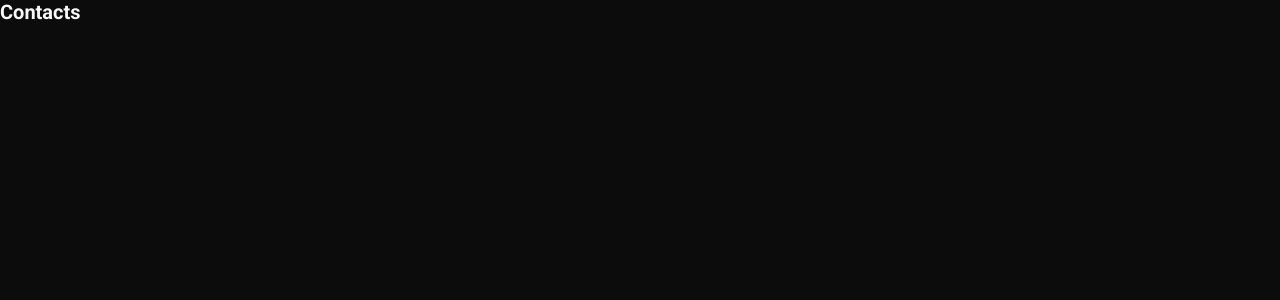
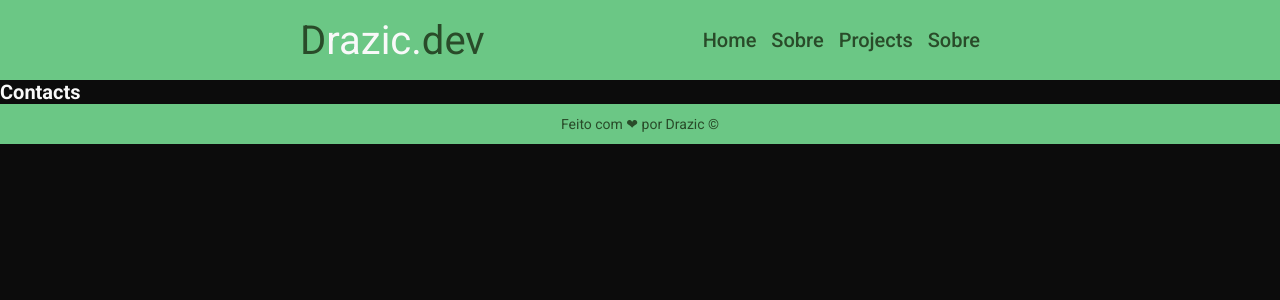
Before and after one commit to astracoder/portfolio-vite, a React (Vite) app: page /contacts in a window 1280 px wide. Shown: the top 300 px of the page. Built offline with nearby package versions, Linux system fonts and the light colour scheme.

Commit message:
Changes in folder components/pages

```diff
--- /dev/null
+++ b/src/components/Content/Container.module.css
@@ -0,0 +1,4 @@
+.container {
+    width: 100%;
+    min-height: 90vh;
+}
--- a/src/components/Header/Header.jsx
+++ b/src/components/Header/Header.jsx
@@ -5,7 +5,7 @@ import styles from './Header.module.css';
 const Header = () => {
     return (
         <header className={styles.header}>
-            <h1 className={styles.header__logo}><span>D</span>razic.<span>dev</span></h1>
+            <Link to="/" className={styles.header__logo}><span>D</span>razic.<span>dev</span></Link>
             <nav className={styles.header__menu}>
                 <Link to="/">Home</Link>
                 <Link to="/about">Sobre</Link>
--- a/src/components/Header/Header.module.css
+++ b/src/components/Header/Header.module.css
@@ -11,6 +11,8 @@
 
 .header__logo {
     font-size: 4rem;
+    font-weight: 400;
+    text-decoration: none;
 }
 
 .header__logo span {
--- a/src/pages/About/index.jsx
+++ b/src/pages/About/index.jsx
@@ -1,9 +1,14 @@
-const About = () => {
-    return(
+import Header from '../../components/Header/Header';
+import Footer from '../../components/Footer/Footer';
+
+function About() {
+    return (
         <>
+            <Header />
             <h1>About</h1>
+            <Footer />
         </>
-    )
+    );
 }
 
 export default About;
--- a/src/pages/Contacts/index.jsx
+++ b/src/pages/Contacts/index.jsx
@@ -1,7 +1,12 @@
+import Header from '../../components/Header/Header';
+import Footer from '../../components/Footer/Footer';
+
 const Contacts = () => {
     return(
         <>
+        <Header />
             <h1>Contacts</h1>
+        <Footer />
         </>
     )
 }
--- a/src/pages/Home/Home.module.css
+++ b/src/pages/Home/Home.module.css
@@ -37,6 +37,11 @@
     cursor: pointer;
     margin-top: 6rem;
     transition: .2s ease;
+
+    display: flex;
+    justify-content: center;
+    align-items: center;
+    text-decoration: none;
 }
 
 .button__cta:hover {
--- a/src/pages/Home/index.jsx
+++ b/src/pages/Home/index.jsx
@@ -1,7 +1,9 @@
+import { Link } from 'react-router-dom';
+
 import styles from '../../pages/Home/Home.module.css';
 
+import Header from "../../components/Header/Header";
 import Footer from "../../components/Footer/Footer";
-import Header from "../../components/Header/Header";
 
 const Home = () => {
     return (
@@ -13,7 +15,7 @@ const Home = () => {
                 <h1 className={styles.text__name}>João Victor</h1>
                 <h1>Dev Full Stack</h1>
                 <div className={styles.container__button}>
-                <button className={styles.button__cta}>Saiba mais sobre mim</button>
+                <Link to="/about" className={styles.button__cta}>Saiba mais sobre mim</Link>
                 <button className={styles.button__cv}>Baixar CV</button>
                 </div>
             </div>
--- a/src/pages/Projects/index.jsx
+++ b/src/pages/Projects/index.jsx
@@ -1,7 +1,12 @@
+import Header from '../../components/Header/Header';
+import Footer from '../../components/Footer/Footer';
+
 const Projects = () => {
     return(
         <>
+            <Header />
             <h1>Projects</h1>
+            <Footer />
         </>
     )
 }
```
Also changed, not shown: src/components/Content/Content.jsx (+7 -2 lines), src/components/Content/Content.module.css (deleted), src/pages/Contacts/Contacts.module.css (added), src/pages/Projects/Projects.module.css (added).
